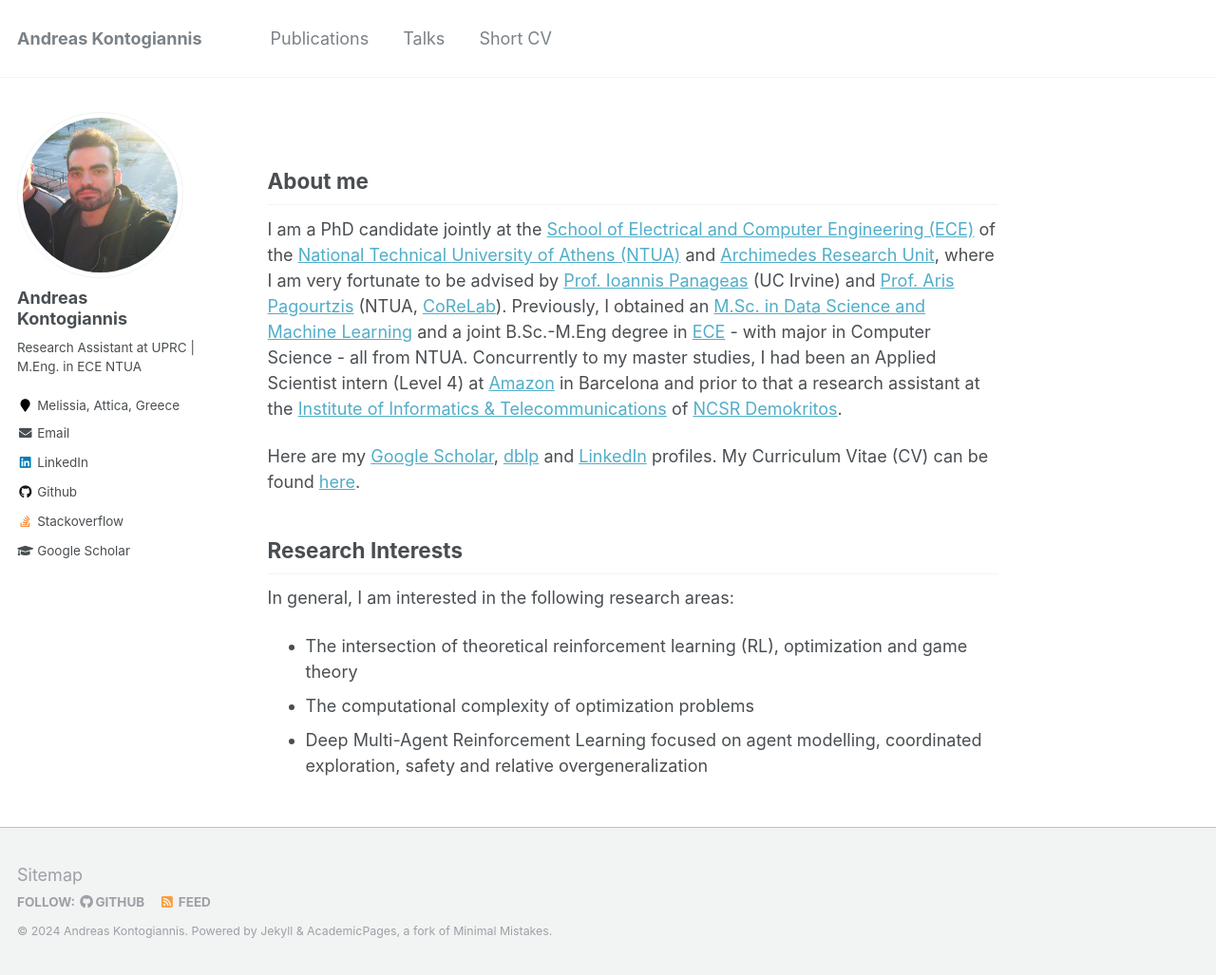
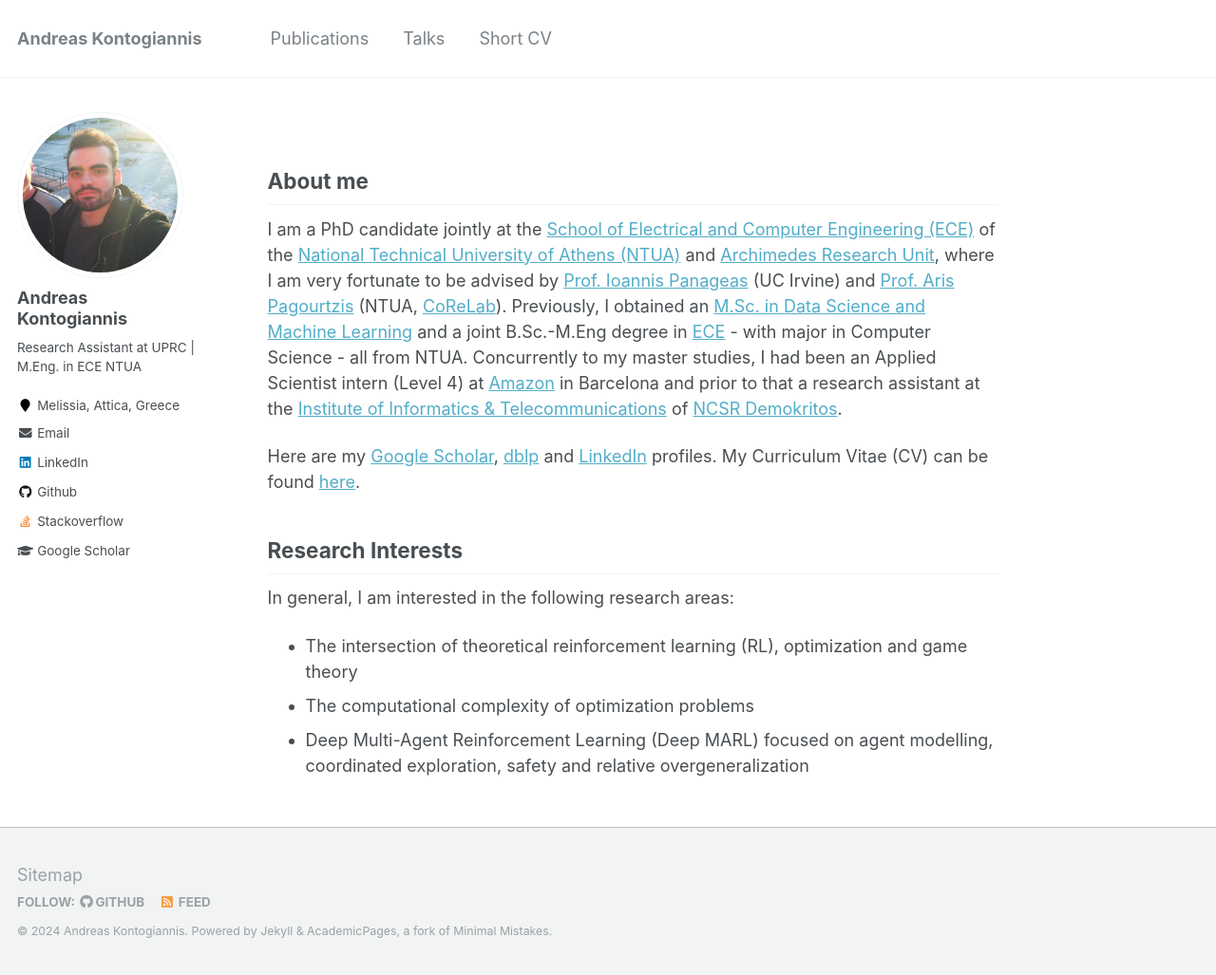
Before and after one commit to ddaedalus/ddaedalus.github.io, a Jekyll site: the page built from _pages/about.md, in a window 1280 px wide and 1027 px high. Shown: the whole window at 95% size. Built offline with Jekyll 4.4.1, drawn with Linux system fonts in a browser that asks for light colours.

Commit message:
Update about.md

```diff
--- a/_pages/about.md
+++ b/_pages/about.md
@@ -18,4 +18,4 @@ Here are my [Google Scholar](https://scholar.google.nl/citations?hl=en&user=nBFs
 In general, I am interested in the following research areas:
 * The intersection of theoretical reinforcement learning (RL), optimization and game theory
 * The computational complexity of optimization problems
-* Deep Multi-Agent Reinforcement Learning focused on agent modelling, coordinated exploration, safety and relative overgeneralization
+* Deep Multi-Agent Reinforcement Learning (Deep MARL) focused on agent modelling, coordinated exploration, safety and relative overgeneralization
```
